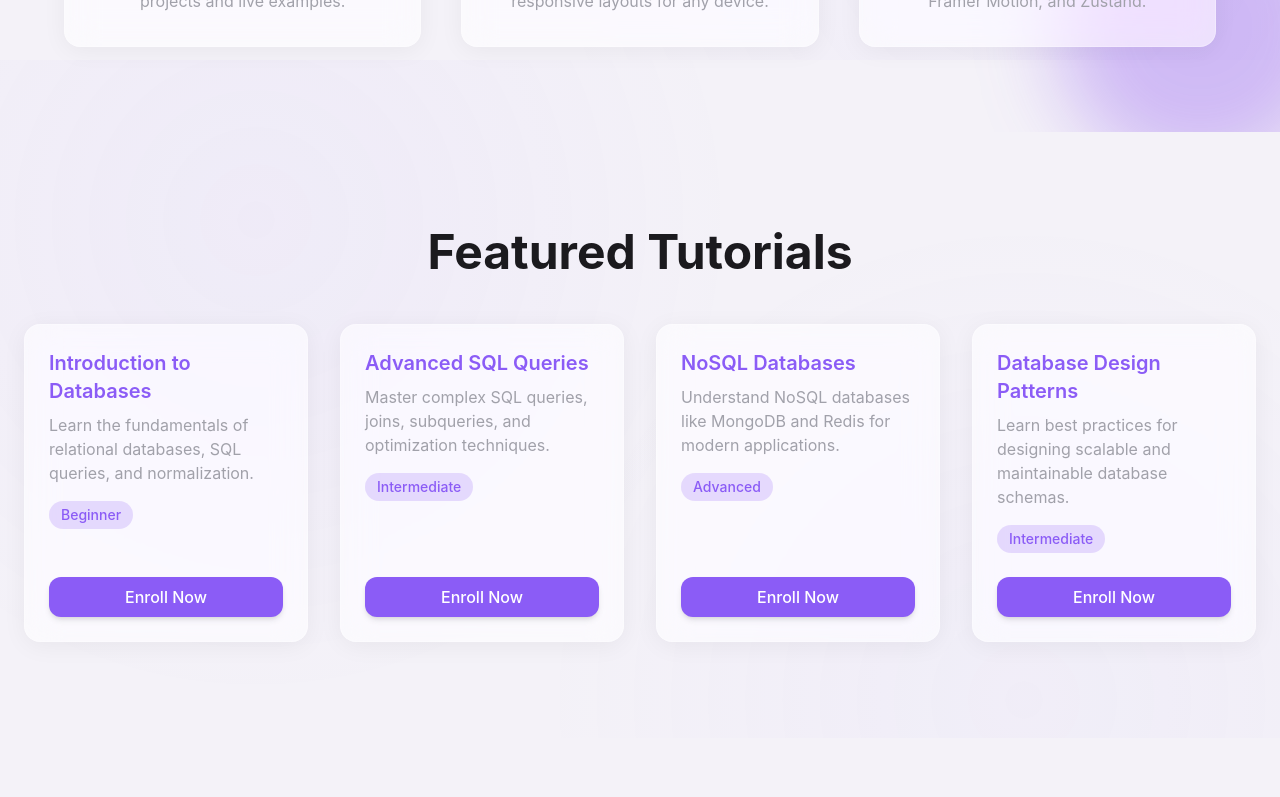
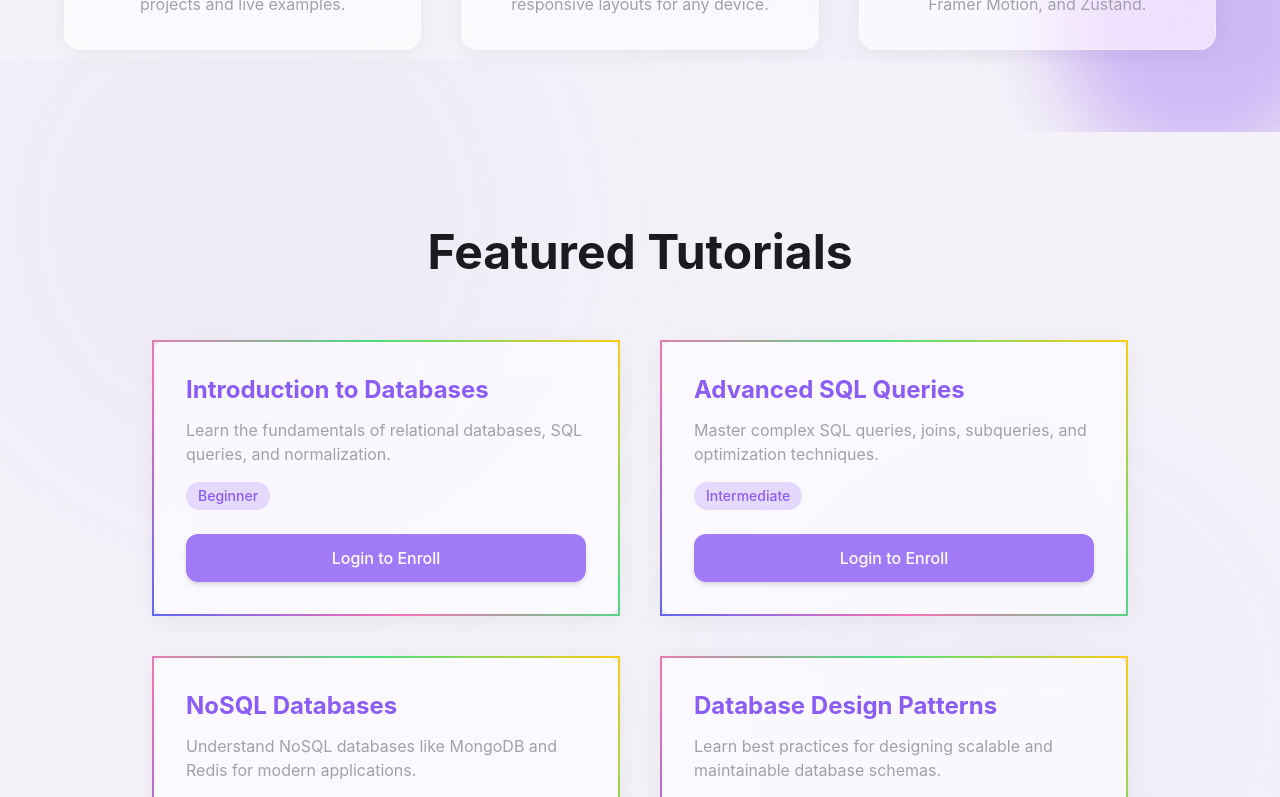
Before and after one commit to abdul-ghaffar01/elearning, a Next.js app: page / in a window 1280 px wide. Shown: the part 740-1537 px from the top of the page. Before the commit the page ends 1478 px from the top, so only its background shows below. Built offline with nearby package versions, Linux system fonts and the light colour scheme.

Commit message:
Create login system

```diff
--- /dev/null
+++ b/app/dashboard/page.js
@@ -0,0 +1,22 @@
+"use client";
+import { useEffect } from "react";
+import { useRouter } from "next/navigation";
+import { useUserStore } from "@/store/loginStore";
+import DashboardContent from "@/components/dashboard/DashboardContent";
+
+export default function DashboardPage() {
+  const router = useRouter();
+  const { user, isLoggedIn } = useUserStore();
+
+  // Redirect to login if not logged in
+  useEffect(() => {
+    if (!isLoggedIn || !user) {
+      router.replace("/login");
+    }
+  }, [isLoggedIn, user, router]);
+
+  // Avoid flashing dashboard while redirecting
+  if (!isLoggedIn || !user) return null;
+
+  return <DashboardContent />;
+}
--- a/app/globals.css
+++ b/app/globals.css
@@ -75,3 +75,14 @@ body {
   color: var(--accent-hover);
   text-shadow: 0 0 8px var(--accent-hover);
 }
+
+@keyframes gradient-x {
+  0% { background-position: 0% 50%; }
+  50% { background-position: 100% 50%; }
+  100% { background-position: 0% 50%; }
+}
+
+.animate-gradient-x {
+  background-size: 200% 200%;
+  animation: gradient-x 6s ease infinite;
+}
--- a/app/login/page.js
+++ b/app/login/page.js
@@ -1,9 +1,57 @@
-import React from 'react'
+"use client";
+import { useEffect } from "react";
+import { useRouter } from "next/navigation";
+import { motion } from "framer-motion";
+import { FcGoogle } from "react-icons/fc";
+import { useUserStore } from "@/store/loginStore";
 
-const page = () => {
+export default function LoginPage() {
+  const router = useRouter();
+  const { isLoggedIn, login, user } = useUserStore();
+
+  const dummyUser = {
+    name: "John Doe",
+    email: "john.doe@example.com",
+    avatar: "https://i.pravatar.cc/150?img=3",
+    enrolledTutorials: [1, 3],
+  };
+
+  // Redirect if already logged in
+  useEffect(() => {
+    if (isLoggedIn && user) {
+      router.replace("/dashboard");
+    }
+  }, [isLoggedIn, user, router]);
+
+  const handleLogin = () => {
+    login(dummyUser);
+    router.push("/dashboard"); // redirect after login
+  };
+
+  if (isLoggedIn) return null; // avoids flashing login page while redirecting
+
   return (
-    <div>page</div>
-  )
+    <div className="min-h-screen flex items-center justify-center bg-[var(--background)]">
+      <motion.div
+        initial={{ opacity: 0, y: 30 }}
+        animate={{ opacity: 1, y: 0 }}
+        transition={{ duration: 0.7 }}
+        className="relative z-10 w-full max-w-md p-10 rounded-3xl glass shadow-xl flex flex-col items-center text-center"
+      >
+        <h1 className="text-4xl font-bold mb-4 text-[var(--foreground)]">Welcome Back!</h1>
+        <p className="text-[var(--muted)] mb-8">
+          Login with your Google account to continue learning
+        </p>
+
+        <motion.button
+          whileHover={{ scale: 1.05, boxShadow: "0 0 15px var(--accent)" }}
+          whileTap={{ scale: 0.95 }}
+          onClick={handleLogin}
+          className="flex items-center gap-3 px-6 py-3 rounded-xl bg-[var(--foreground)] text-[var(--background)] font-medium shadow-md transition"
+        >
+          <FcGoogle size={24} /> Login with Google
+        </motion.button>
+      </motion.div>
+    </div>
+  );
 }
-
-export default page
--- a/app/page.js
+++ b/app/page.js
@@ -1,5 +1,5 @@
 import FeaturedTutorials from '@/components/FeaturedTutorials'
-import LandingPage from '@/components/LandinPage'
+import LandingPage from '@/components/LandingPage'
 import React from 'react'
 
 const page = () => {
--- a/components/FeaturedTutorials.jsx
+++ b/components/FeaturedTutorials.jsx
@@ -31,39 +31,46 @@ const tutorials = [
 
 const fadeUp = (delay = 0) => ({
   hidden: { opacity: 0, y: 30 },
-  visible: {
-    opacity: 1,
-    y: 0,
-    transition: { delay, duration: 0.6, ease: "easeOut" },
-  },
+  visible: { opacity: 1, y: 0, transition: { delay, duration: 0.6, ease: "easeOut" } },
 });
 
 export default function FeaturedTutorials() {
   const { isLoggedIn, login } = useUserStore();
 
   return (
-    <section className="relative z-10 max-w-7xl mx-auto px-6 py-24">
+    <section className="max-w-5xl mx-auto px-6 py-24">
       <motion.h2
         initial={{ opacity: 0, y: 20 }}
         whileInView={{ opacity: 1, y: 0 }}
-        transition={{ duration: 0.7 }}
-        className="text-4xl md:text-5xl font-bold text-center mb-12 text-[var(--foreground)]"
+        transition={{ duration: 0.8 }}
+        className="text-4xl md:text-5xl font-bold text-center mb-16 text-[var(--foreground)]"
       >
         Featured Tutorials
       </motion.h2>
 
-      <div className="grid md:grid-cols-2 lg:grid-cols-4 gap-8">
+      <motion.div
+        className="grid md:grid-cols-2 gap-10"
+        initial="hidden"
+        animate="visible"
+        variants={{
+          hidden: {},
+          visible: { transition: { staggerChildren: 0.15 } },
+        }}
+      >
         {tutorials.map((tut, i) => (
           <motion.div
             key={tut.id}
             variants={fadeUp(0.2 * i)}
-            initial="hidden"
-            whileInView="visible"
-            viewport={{ once: true }}
-            className="glass p-6 rounded-3xl shadow-lg hover:scale-105 transition-transform cursor-pointer flex flex-col justify-between"
+            className="relative rounded-3xl p-8 bg-[var(--card-bg)] glass border-2 border-transparent hover:shadow-lg transition-transform hover:scale-105"
+            style={{
+              borderImageSlice: 1,
+              borderWidth: "2px",
+              borderImageSource: "linear-gradient(45deg, #6366f1, #f472b6, #4ade80, #facc15)",
+            }}
           >
+            <div className="flex flex-col justify-between h-full">
               <div>
-              <h3 className="text-xl font-semibold mb-2 text-[var(--accent)]">{tut.title}</h3>
+                <h3 className="text-2xl font-bold mb-3 text-[var(--accent)]">{tut.title}</h3>
                 <p className="text-[var(--color-muted)] mb-4">{tut.desc}</p>
                 <span className="inline-block px-3 py-1 rounded-full text-sm font-medium bg-[var(--accent)]/20 text-[var(--accent)]">
                   {tut.level}
@@ -72,23 +79,28 @@ export default function FeaturedTutorials() {
 
               <div className="mt-6">
                 {isLoggedIn ? (
-                <button
-                  className="w-full py-2 rounded-xl bg-[var(--accent)] text-white font-medium shadow-md hover:shadow-lg transition"
+                  <motion.button
+                    whileHover={{ scale: 1.03, boxShadow: "0 0 12px var(--accent)" }}
+                    whileTap={{ scale: 0.97 }}
+                    className="w-full py-3 rounded-xl bg-[var(--accent)] text-white font-medium shadow-md transition"
                   >
                     Enroll Now
-                </button>
+                  </motion.button>
                 ) : (
-                <button
-                  className="w-full py-2 rounded-xl bg-[var(--accent)]/80 text-white font-medium shadow-md hover:shadow-lg transition"
+                  <motion.button
+                    whileHover={{ scale: 1.03, boxShadow: "0 0 12px var(--accent)" }}
+                    whileTap={{ scale: 0.97 }}
                     onClick={() => login({ name: "Demo User" })}
+                    className="w-full py-3 rounded-xl bg-[var(--accent)]/80 text-white font-medium shadow-md transition"
                   >
                     Login to Enroll
-                </button>
+                  </motion.button>
                 )}
+              </div>
             </div>
           </motion.div>
         ))}
-      </div>
+      </motion.div>
     </section>
   );
 }
--- /dev/null
+++ b/components/dashboard/DashboardContent.jsx
@@ -0,0 +1,9 @@
+import React from 'react'
+
+const DashboardContent = () => {
+  return (
+    <div>DashboardContent</div>
+  )
+}
+
+export default DashboardContent
--- a/store/loginStore.js
+++ b/store/loginStore.js
@@ -1,9 +1,14 @@
 import { create } from "zustand";
 
 export const useUserStore = create((set) => ({
-  isLoggedIn: true,
-  user: null,
+    isLoggedIn: false,
+    user: {
+        name: "John Doe",
+        email: "john.doe@example.com",
+        avatar: "https://i.pravatar.cc/150?img=3", // optional profile picture
+        enrolledTutorials: [1, 3], // IDs of tutorials the user is enrolled in
+    },
 
-  login: (user) => set({ isLoggedIn: true, user }),
-  logout: () => set({ isLoggedIn: false, user: null }),
+    login: (user) => set({ isLoggedIn: true, user }),
+    logout: () => set({ isLoggedIn: false, user: null }),
 }));
```
Also changed, not shown: components/LandingPage.jsx (renamed from components/LandinPage.jsx). Lines whose indentation alone changed are shown as unchanged.
